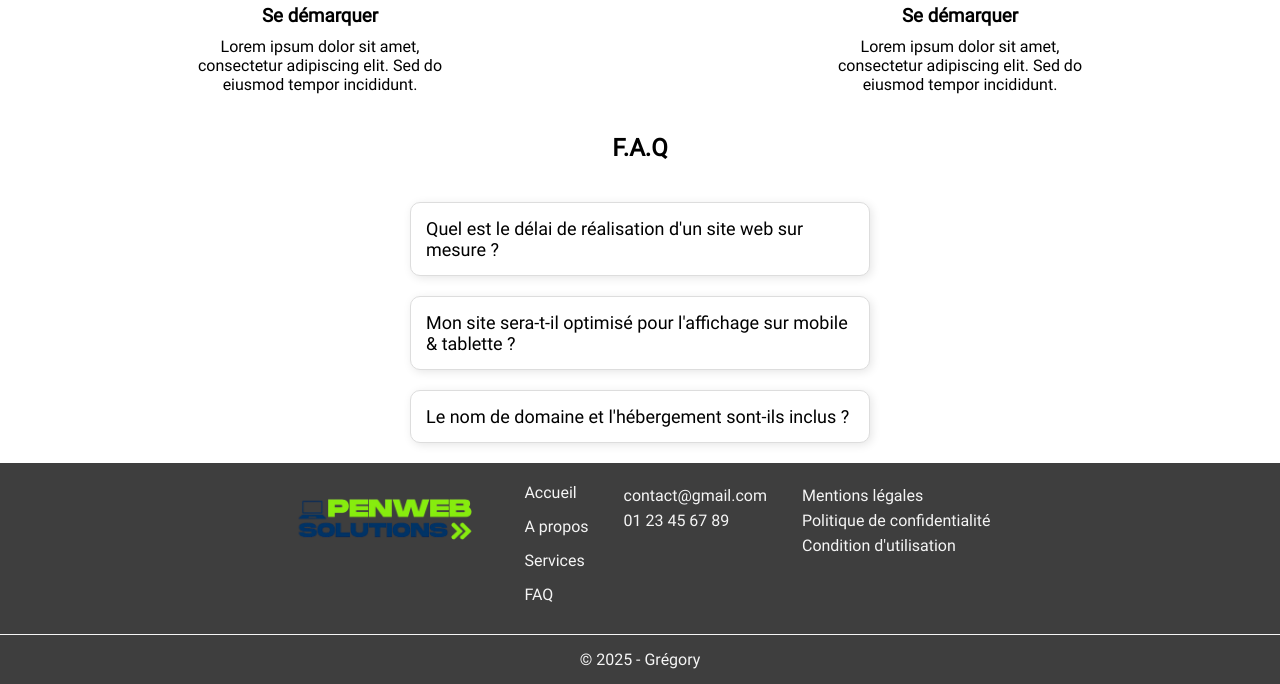
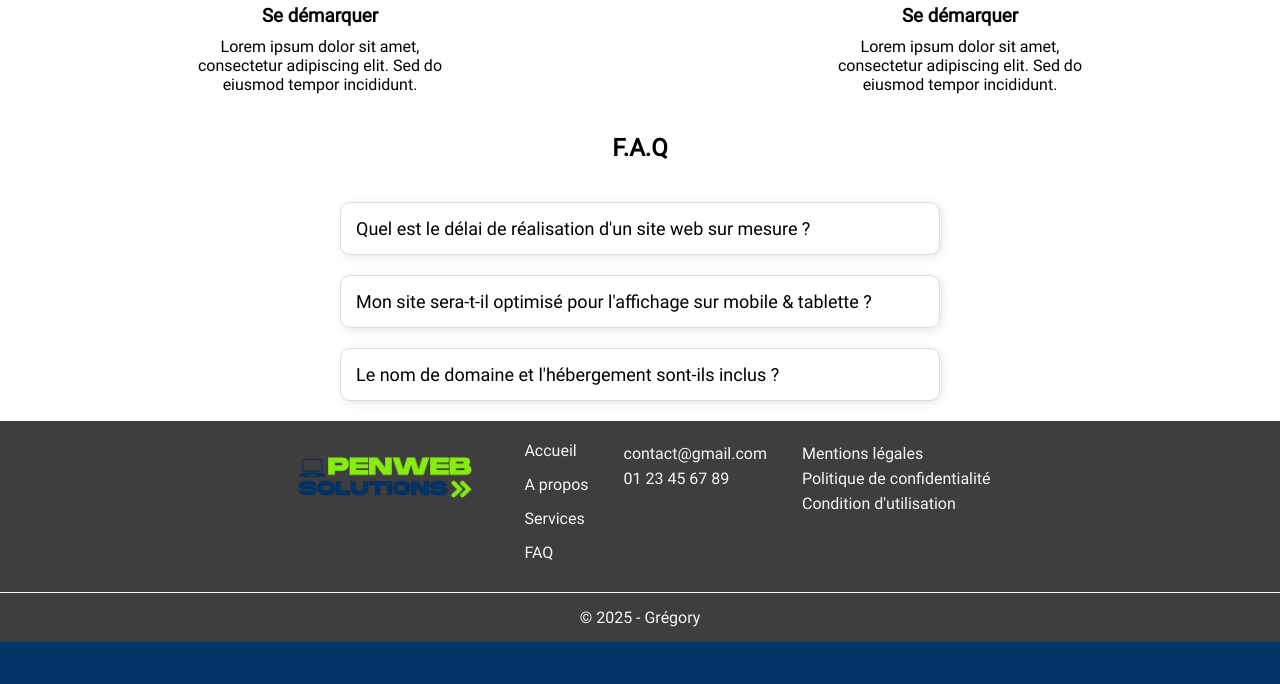
Before and after one commit to GregoryVDev/PenWeb, a PHP site: page / in a window 1280 px wide. Shown: the part 5515-6199 px from the top of the page. After the commit the page ends 6157 px from the top, so only its background shows below. Run offline with PHP 8.4, Linux system fonts and the light colour scheme.

Commit message:
Added in queries desktop the faq-container

```diff
--- a/src/css/index.css
+++ b/src/css/index.css
@@ -371,3 +371,11 @@ details p {
     display: flex;
   }
 }
+
+/* DESKTOP */
+
+@media all and (min-width: 1200px) {
+  .faq-container {
+    width: 600px;
+  }
+}
```
